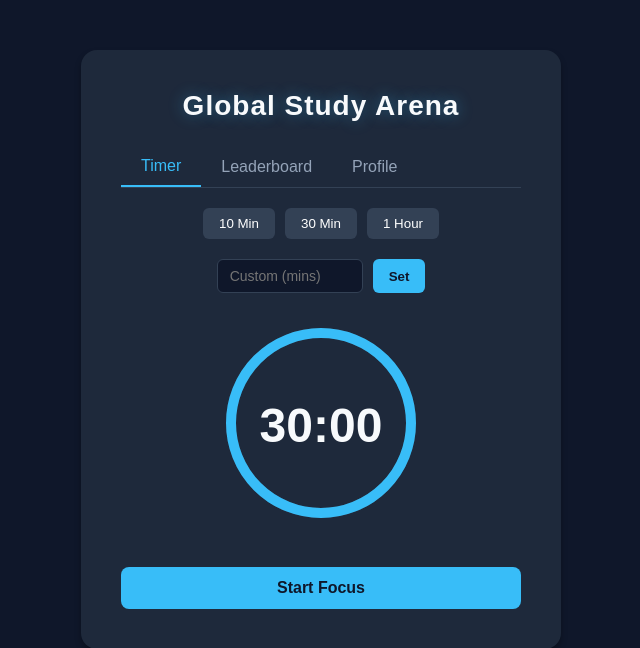
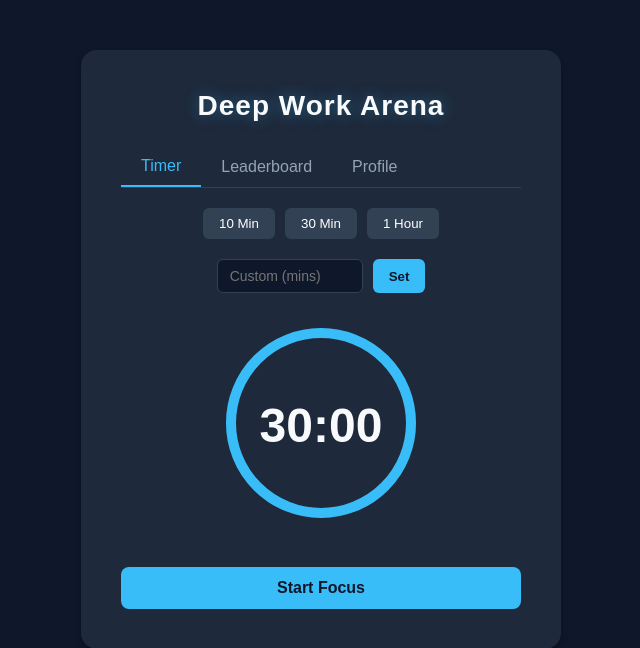
Before and after one commit to hardik-vir/Study-Arena, a Flask app: page / in a window 1280 px wide. Shown: the top 648 px of the page, without its empty margins (319-959 px from the left). Run offline with Flask 3, Linux system fonts and the light colour scheme; the visitor is signed in with stand-in values (Sample User, id 1); data comes from the database, SQL or seed files in the repository.

Commit message:
Updated Title

```diff
--- a/templates/index.html
+++ b/templates/index.html
@@ -3,7 +3,7 @@
 <head>
     <meta charset="UTF-8">
     <meta name="viewport" content="width=device-width, initial-scale=1.0">
-    <title>Global Study Arena</title>
+    <title>Deep Work Arena</title>
     <style>
         body {
             background-color: #0f172a;
@@ -124,7 +124,7 @@
 <body>
     <div class="arena-card">
         <!-- NEW: The Main Header -->
-        <h1 class="main-title">Global Study Arena</h1>
+        <h1 class="main-title">Deep Work Arena</h1>
 
         <!-- NAVIGATION TABS -->
         <div class="tabs">
--- a/templates/login.html
+++ b/templates/login.html
@@ -3,7 +3,7 @@
 <head>
     <meta charset="UTF-8">
     <meta name="viewport" content="width=device-width, initial-scale=1.0">
-    <title>Login - Global Study Arena</title>
+    <title>Login - Enter the Deep Work Arena</title>
     <style>
         body {
             background: linear-gradient(135deg, #0f172a 0%, #1e1e2f 100%);
--- a/templates/register.html
+++ b/templates/register.html
@@ -3,7 +3,7 @@
 <head>
     <meta charset="UTF-8">
     <meta name="viewport" content="width=device-width, initial-scale=1.0">
-    <title>Register - Global Study Arena</title>
+    <title>Register - Enter the Deep Work Arena</title>
     <style>
         /* Exact same styling as the login page */
         body { background: linear-gradient(135deg, #0f172a 0%, #1e1e2f 100%); color: #e2e8f0; font-family: -apple-system, BlinkMacSystemFont, "Segoe UI", Roboto, Helvetica, Arial, sans-serif; display: flex; justify-content: center; align-items: center; height: 100vh; margin: 0; }
```
